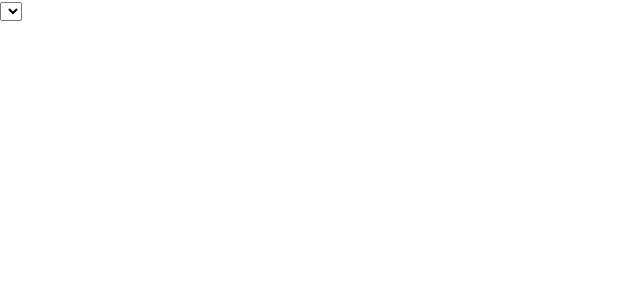
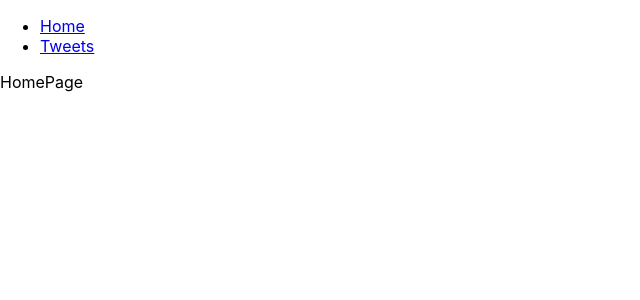
Before and after one commit to Maksym-Kovorotnyi/Selector_Test, a React (Create React App) app: page / in a window 1280 px wide. Shown: the top 300 px of the page, without its empty margins (0-640 px from the left). Built offline with nearby package versions, Linux system fonts and the light colour scheme.

Commit message:
create pages an navigation component

```diff
--- a/package.json
+++ b/package.json
@@ -9,6 +9,7 @@
     "@testing-library/user-event": "^13.5.0",
     "react": "^18.2.0",
     "react-dom": "^18.2.0",
+    "react-router-dom": "^6.13.0",
     "react-scripts": "^5.0.1",
     "web-vitals": "^2.1.4"
   },
@@ -48,8 +49,5 @@
     "url": "git+https://github.com/Maksym-Kovorotnyi/Tweets_Test.git"
   },
   "author": "",
-  "license": "ISC",
-  "bugs": {
-    "url": "https://github.com/Maksym-Kovorotnyi/Tweets_Test/issues"
-  }
+  "license": "ISC"
 }
--- a/public/index.html
+++ b/public/index.html
@@ -8,12 +8,11 @@
       name="description"
       content="Web site created using create-react-app"
     />
-    <link rel="apple-touch-icon" href="%PUBLIC_URL%/logo192.png" />
     <!--
       manifest.json provides metadata used when your web app is installed on a
       user's mobile device or desktop. See https://developers.google.com/web/fundamentals/web-app-manifest/
     -->
-    <link rel="manifest" href="%PUBLIC_URL%/manifest.json" />
+
     <!--
       Notice the use of %PUBLIC_URL% in the tags above.
       It will be replaced with the URL of the `public` folder during the build.
--- a/src/App.js
+++ b/src/App.js
@@ -1,9 +1,18 @@
-import Selector from "./components/Selector/Selector";
+import React from "react";
+import { Route, Routes } from "react-router-dom";
+import Layout from "./Pages/Layout/Layout";
+import HomePage from "./Pages/HomePage/HomePage";
+import TweetsPage from "./Pages/TweetsPage/TweetsPage";
 
 function App() {
   return (
     <div>
-      <Selector />
+      <Routes>
+        <Route path="/" element={<Layout />}>
+          <Route index element={<HomePage />}></Route>
+          <Route path="tweets" element={<TweetsPage />}></Route>
+        </Route>
+      </Routes>
     </div>
   );
 }
--- /dev/null
+++ b/src/Pages/HomePage/HomePage.jsx
@@ -0,0 +1,7 @@
+import React from "react";
+
+function HomePage() {
+  return <div>HomePage</div>;
+}
+
+export default HomePage;
--- /dev/null
+++ b/src/Pages/Layout/Layout.jsx
@@ -0,0 +1,16 @@
+import React from "react";
+import Navigation from "../../components/Navigation/Navigation";
+import { Outlet } from "react-router-dom";
+
+function Layout() {
+  return (
+    <div>
+      <header>
+        <Navigation />
+      </header>
+      <Outlet />
+    </div>
+  );
+}
+
+export default Layout;
--- /dev/null
+++ b/src/Pages/TweetsPage/TweetsPage.jsx
@@ -0,0 +1,7 @@
+import React from "react";
+
+function TweetsPage() {
+  return <div>TweetsPage</div>;
+}
+
+export default TweetsPage;
--- /dev/null
+++ b/src/components/Navigation/Navigation.jsx
@@ -0,0 +1,23 @@
+import React from "react";
+import { NavLink } from "react-router-dom";
+
+function Navigation() {
+  return (
+    <div>
+      <ul>
+        <li>
+          <NavLink exact to="/" activeClassName="active-link">
+            Home
+          </NavLink>
+        </li>
+        <li>
+          <NavLink to="/tweets" activeClassName="active-link">
+            Tweets
+          </NavLink>
+        </li>
+      </ul>
+    </div>
+  );
+}
+
+export default Navigation;
--- a/src/components/Selector/Selector.jsx
+++ /dev/null
@@ -1,12 +0,0 @@
-import React from "react";
-
-function Selector() {
-  return (
-    <div>
-      <div></div>
-      <select name="options" id="options"></select>
-    </div>
-  );
-}
-
-export default Selector;
```
Also changed, not shown: src/index.js (+9 -8 lines), src/components/Selector/Selector.module.css (deleted), 1 other file (tests, documents, lock files or other folders).
